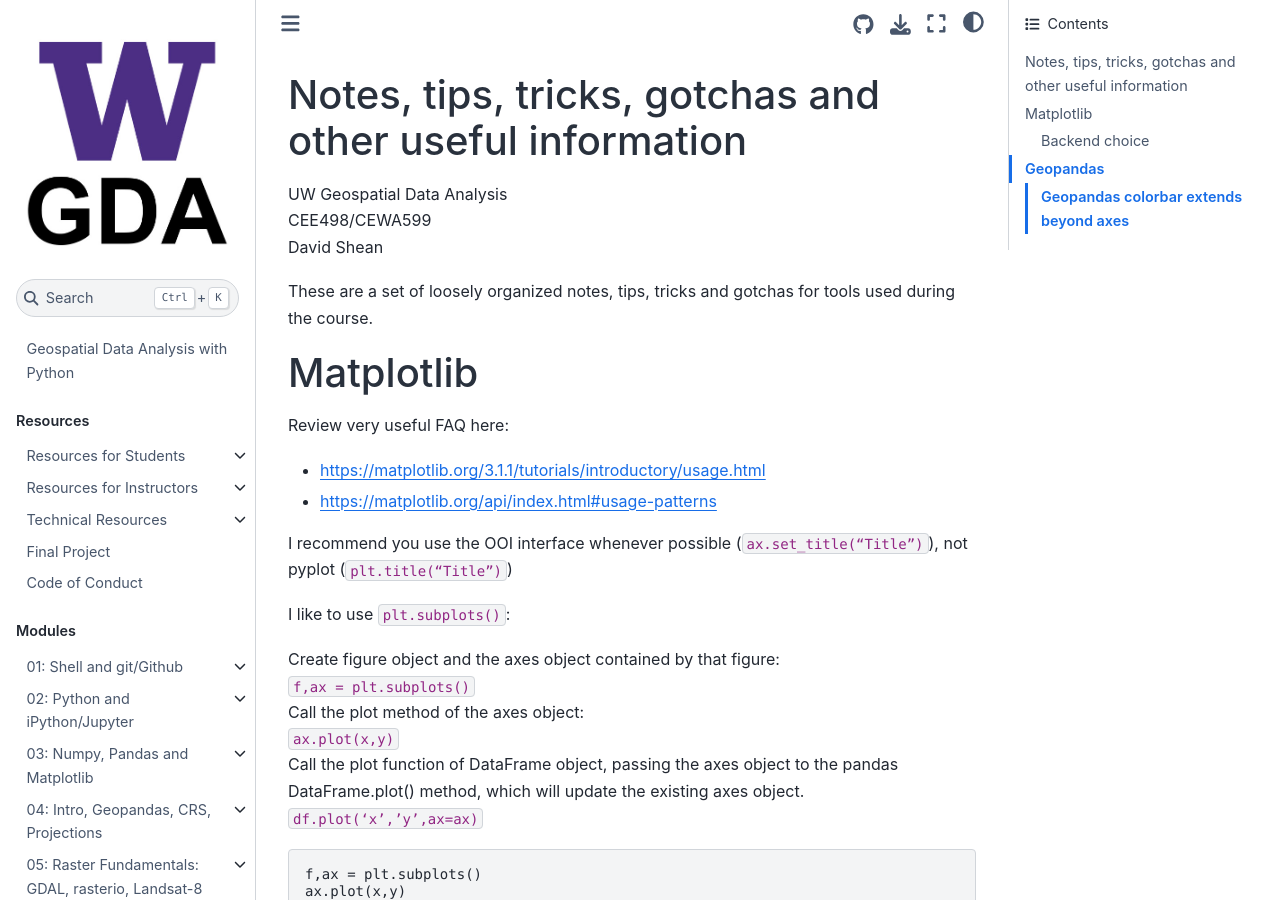
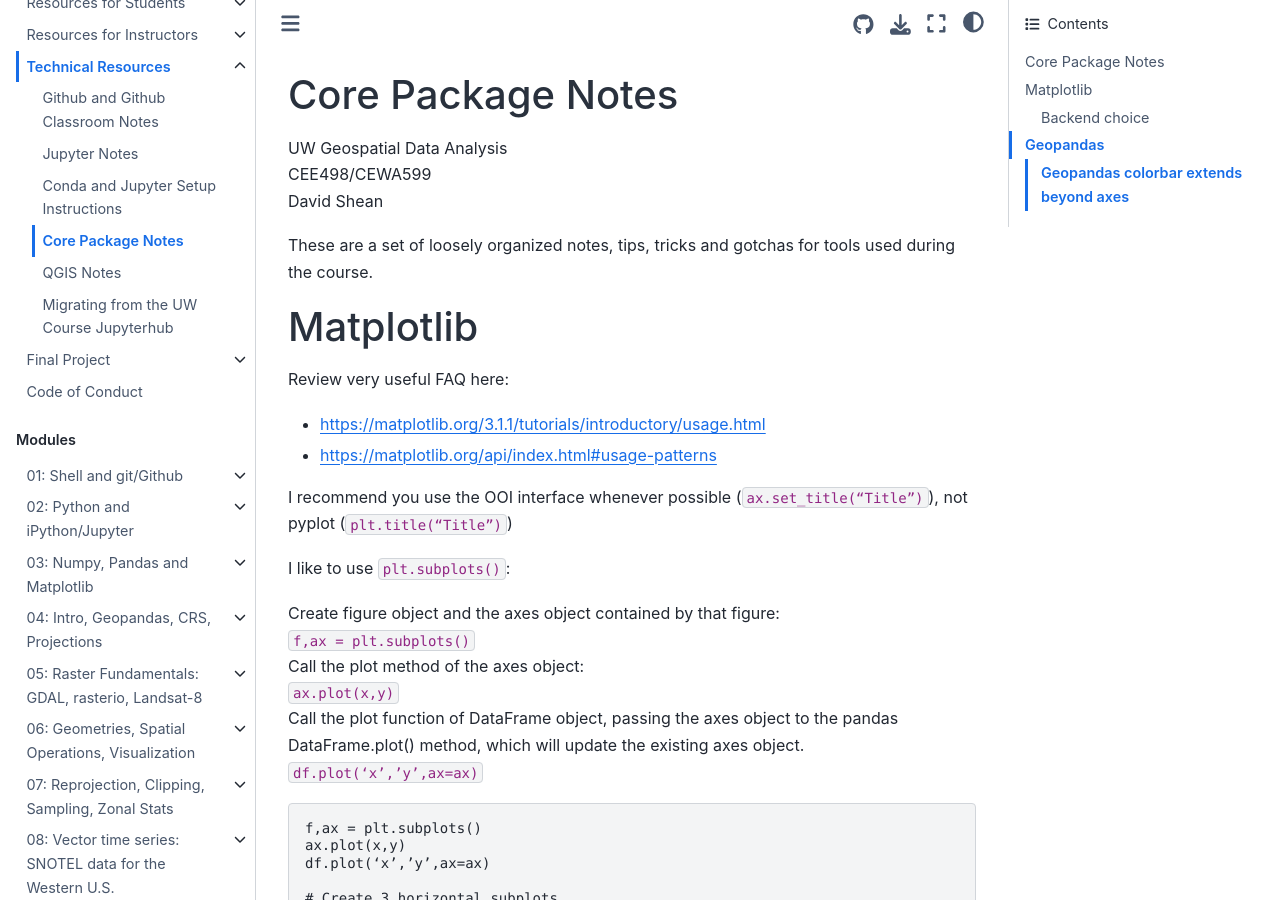
Before and after one commit to UW-GDA/jupyterbook, a Jupyter Book: the page built from book/resources/core_package_notes.md, in a window 1280 px wide and 900 px high. Built offline with Jupyter Book 1.0.4 settings and Sphinx 7.4.7 and the Sphinx Book theme 1.1.4, drawn with Linux system fonts in a browser that asks for light colours; pages that are not in the unit, such as notebooks, are missing from menus; some of the changed text lies outside the part shown.

Commit message:
Update TOC, add remaining resources

```diff
--- a/book/_toc.yml
+++ b/book/_toc.yml
@@ -6,6 +6,7 @@
 parts:
   - caption: Resources
     chapters:
+    - file: resources/syllabus.md
     - file: resources/students/README
       sections:
       - file: resources/students/student_initial_setup.md
@@ -19,7 +20,13 @@
       sections:
       - file: resources/github_notes.md
       - file: resources/jupyter_notes.md
+      - file: resources/conda.md
+      - file: resources/core_package_notes.md
+      - file: resources/qgis_notes.md
+      - file: resources/jupyterhub_migration.md
     - file: resources/project/README
+      sections:
+      - file: resources/project/project_data_sources.md
     - file: resources/code_of_conduct.md
 
   - caption: Modules
--- a/book/resources/package_notes_tips_tricks_gotchas.md
+++ b/book/resources/core_package_notes.md
@@ -1,4 +1,4 @@
-# Notes, tips, tricks, gotchas and other useful information
+# Core Package Notes
 UW Geospatial Data Analysis
 CEE498/CEWA599
 David Shean
```
Also changed, not shown: book/resources/README.md (+6 -6 lines), book/resources/project/README.md (+2 -2 lines), book/resources/syllabus.md (added, +3 -0 lines).
